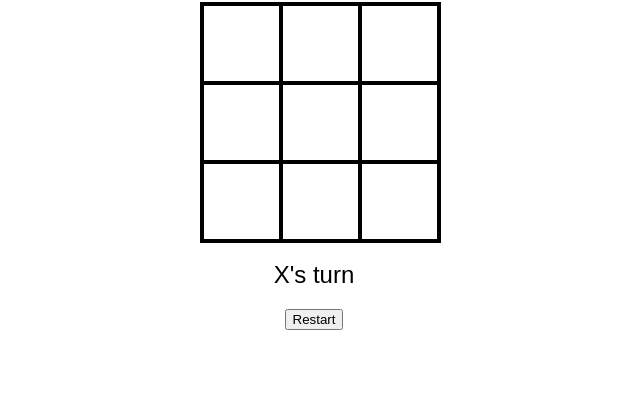
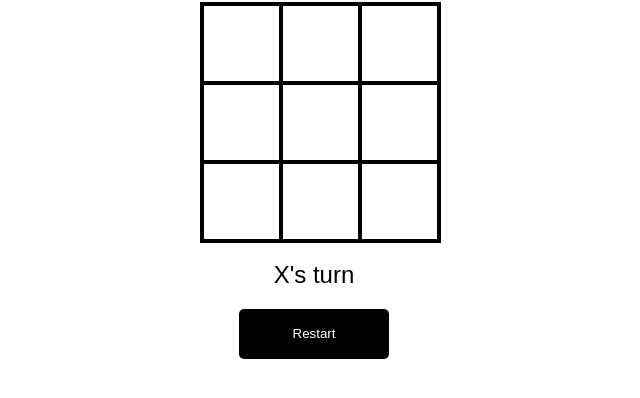
Before and after one commit to welljones/tic-tac-toe, a plain HTML site: page index.html in a window 1280 px wide. Shown: the part 76-474 px from the top of the page, without its empty margins (326-966 px from the left). Drawn offline with Linux system fonts and the light colour scheme; a web font is replaced by a local one.

Commit message:
Fixing design

```diff
--- a/style.css
+++ b/style.css
@@ -27,3 +27,20 @@
   width: 225px;
   margin: auto;
 }
+
+button{
+  width: 150px;
+  height: 50px;
+  border: none;
+  border-radius: 5px;
+  background-color: hsl(0, 0%, 0%);
+  color: #fff;
+  cursor: pointer;
+}
+
+button:hover{
+  background-color: hsl(0, 0%, 10%);
+}
+button:active{
+  background-color: hsl(0, 0%, 15%);
+}
```
